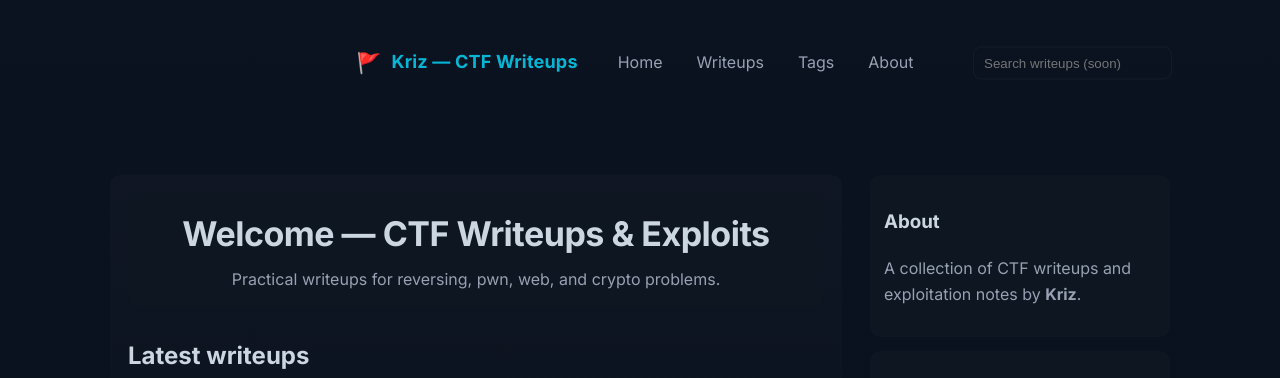
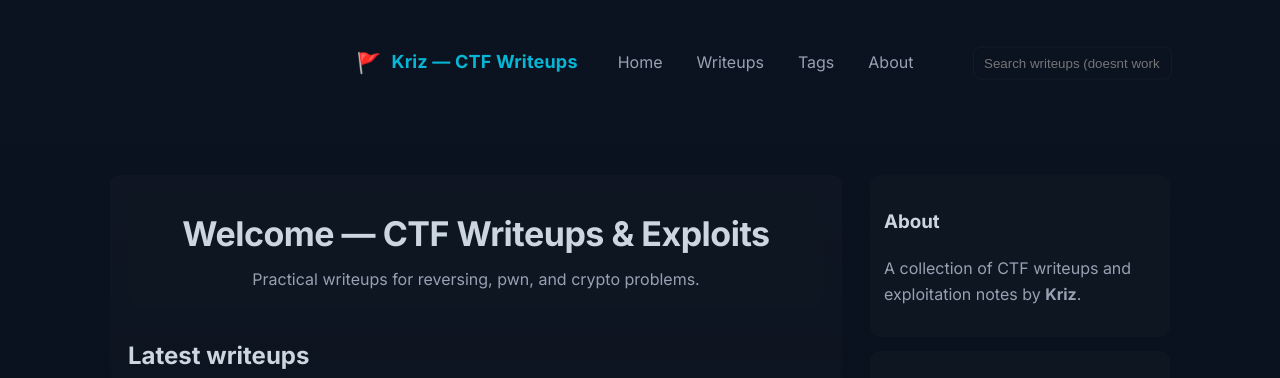
Before and after one commit to TheKrizzler/thekrizzler.github.io, a Jekyll site: the page built from index.md, in a window 1280 px wide. Shown: the top 378 px of the page. Built offline with Jekyll 4.4.1, drawn with Linux system fonts in a browser that asks for light colours; nearby versions of some CDN libraries.

Commit message:
fuck web

```diff
--- a/_includes/header.html
+++ b/_includes/header.html
@@ -13,7 +13,7 @@
       </nav>
 
       <div class="header-actions">
-        <input class="search" placeholder="Search writeups (soon)" aria-label="Search">
+        <input class="search" placeholder="Search writeups (doesnt work but looks cool)" aria-label="Search">
         <button class="menu-toggle" aria-label="Toggle menu">☰</button>
       </div>
     </div>
--- a/index.md
+++ b/index.md
@@ -5,7 +5,7 @@ title: Home
 
 <section class="hero card">
 	<h1>Welcome — CTF Writeups & Exploits</h1>
-	<p>Practical writeups for reversing, pwn, web, and crypto problems.</p>
+	<p>Practical writeups for reversing, pwn, and crypto problems.</p>
 </section>
 
 <section id="writeups">
```
